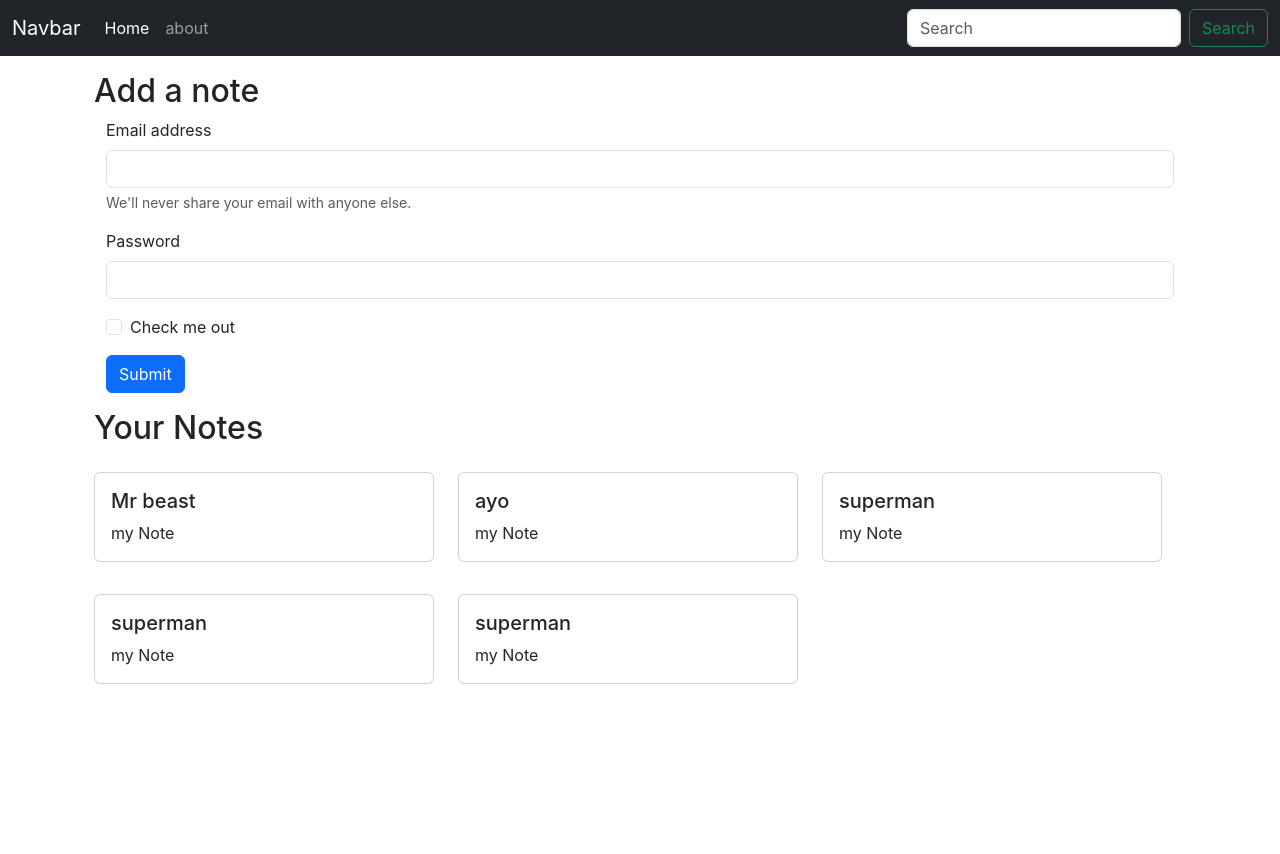
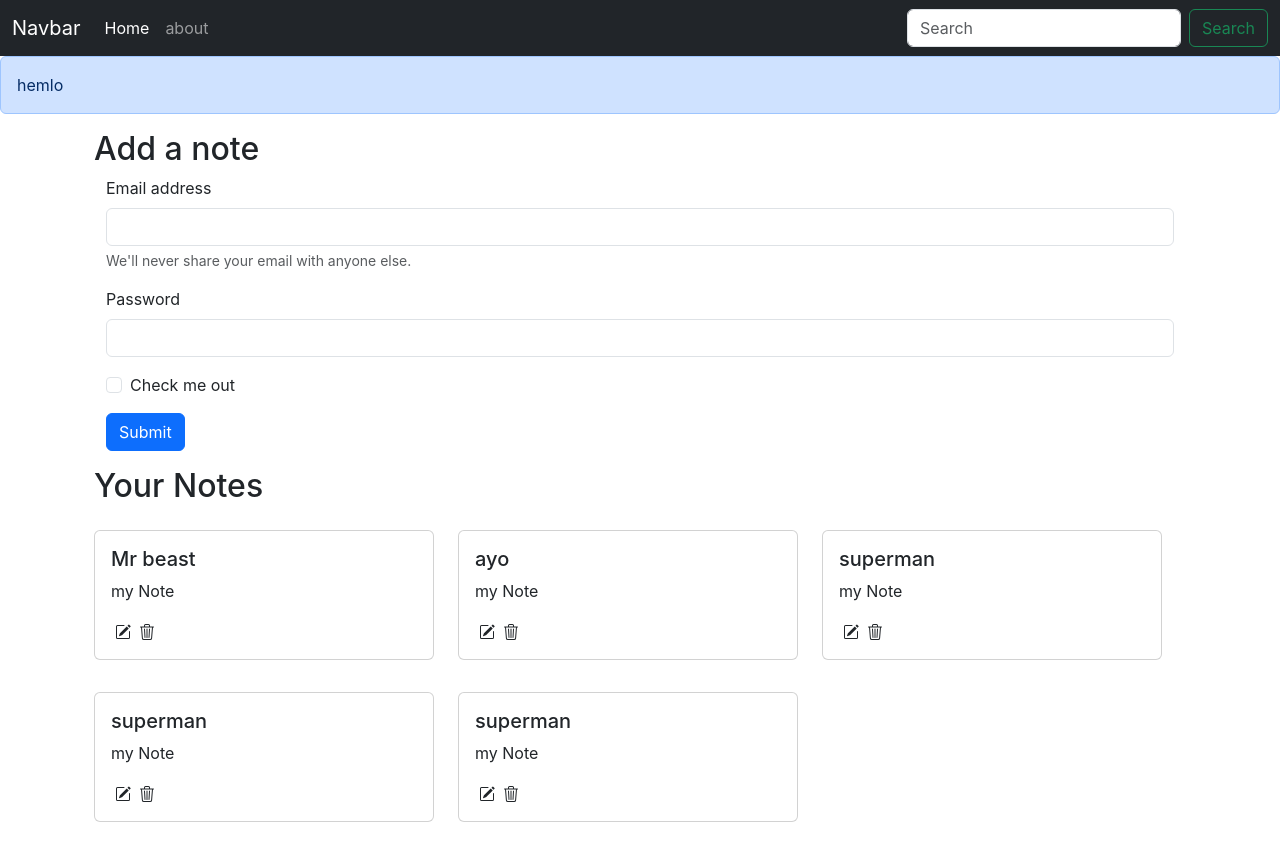
Before and after one commit to Daniyal-Lodhi/inotebook, a React (Create React App) app: page / in a window 1280 px wide. Before the commit the page ends 800 px from the top, so only its background shows below. Built offline with nearby package versions, Linux system fonts and the light colour scheme.

Commit message:
till alert and svg in noteitems

```diff
--- a/package.json
+++ b/package.json
@@ -6,6 +6,7 @@
     "@testing-library/jest-dom": "^5.16.5",
     "@testing-library/react": "^13.4.0",
     "@testing-library/user-event": "^13.5.0",
+    "bootstrap-icons": "^1.10.5",
     "concurrently": "^8.0.1",
     "react": "^18.2.0",
     "react-dom": "^18.2.0",
@@ -18,7 +19,7 @@
     "build": "react-scripts build",
     "test": "react-scripts test",
     "eject": "react-scripts eject",
-    "both" : "concurrently \"npm run start \" \"nodemon backend/index.js \""
+    "both": "concurrently \"npm run start \" \"nodemon backend/index.js \""
   },
   "eslintConfig": {
     "extends": [
--- a/src/App.js
+++ b/src/App.js
@@ -8,6 +8,7 @@ import Navbar from './components/Navbar';
 import Home from './components/Home';
 import About from './components/About';
 import NoteState from './context/notes/NoteState';
+import Alert from './components/Alert';
 
 
 
@@ -17,6 +18,7 @@ function App() {
       <NoteState>
         <Router>
           <Navbar />
+          <Alert message="hemlo"/>
 
           <div className="container">
             <Routes>
--- /dev/null
+++ b/src/components/Alert.js
@@ -0,0 +1,13 @@
+import React from 'react'
+
+const Alert = (props) => {
+    return (
+        <div>
+            <div className="alert alert-primary" role="alert">
+            {props.message}
+            </div>
+        </div>
+    )
+}
+
+export default Alert
--- a/src/components/NoteItems.js
+++ b/src/components/NoteItems.js
@@ -4,12 +4,18 @@ const NoteItems = (props) => {
     const { note } = props;
     return (
         <div className="col-md-4 my-3">
-            <div class="card">
-                <div class="card-body">
-                    <h5 class="card-title">{note.title}</h5>
-                    <p class="card-text">{note.description}</p>
+            <div className="card">
+                <div className="card-body">
+                    <h5 className="card-title">{note.title}</h5>
+                    <p className="card-text">{note.description}</p>
+                    <svg xmlns="http://www.w3.org/2000/svg" width="16" height="16" fill="currentColor" className=" mx-1 bi bi-pencil-square" viewBox="0 0 16 16">
+                        <path d="M15.502 1.94a.5.5 0 0 1 0 .706L14.459 3.69l-2-2L13.502.646a.5.5 0 0 1 .707 0l1.293 1.293zm-1.75 2.456-2-2L4.939 9.21a.5.5 0 0 0-.121.196l-.805 2.414a.25.25 0 0 0 .316.316l2.414-.805a.5.5 0 0 0 .196-.12l6.813-6.814z" />
+                        <path fillRule="evenodd" d="M1 13.5A1.5 1.5 0 0 0 2.5 15h11a1.5 1.5 0 0 0 1.5-1.5v-6a.5.5 0 0 0-1 0v6a.5.5 0 0 1-.5.5h-11a.5.5 0 0 1-.5-.5v-11a.5.5 0 0 1 .5-.5H9a.5.5 0 0 0 0-1H2.5A1.5 1.5 0 0 0 1 2.5v11z" /></svg>
+                    <svg xmlns="http://www.w3.org/2000/svg" width="16" height="16" fill="currentColor" className="mx-1 bi bi-trash3" viewBox="0 0 16 16">
+                        <path d="M6.5 1h3a.5.5 0 0 1 .5.5v1H6v-1a.5.5 0 0 1 .5-.5ZM11 2.5v-1A1.5 1.5 0 0 0 9.5 0h-3A1.5 1.5 0 0 0 5 1.5v1H2.506a.58.58 0 0 0-.01 0H1.5a.5.5 0 0 0 0 1h.538l.853 10.66A2 2 0 0 0 4.885 16h6.23a2 2 0 0 0 1.994-1.84l.853-10.66h.538a.5.5 0 0 0 0-1h-.995a.59.59 0 0 0-.01 0H11Zm1.958 1-.846 10.58a1 1 0 0 1-.997.92h-6.23a1 1 0 0 1-.997-.92L3.042 3.5h9.916Zm-7.487 1a.5.5 0 0 1 .528.47l.5 8.5a.5.5 0 0 1-.998.06L5 5.03a.5.5 0 0 1 .47-.53Zm5.058 0a.5.5 0 0 1 .47.53l-.5 8.5a.5.5 0 1 1-.998-.06l.5-8.5a.5.5 0 0 1 .528-.47ZM8 4.5a.5.5 0 0 1 .5.5v8.5a.5.5 0 0 1-1 0V5a.5.5 0 0 1 .5-.5Z" />
+                    </svg>
+                </div>
 
-                </div>
             </div>
         </div>
     )
--- a/src/components/Notes.js
+++ b/src/components/Notes.js
@@ -10,7 +10,7 @@ const Notes = () => {
         <div className="container my-3 row">
             <h2>Your Notes</h2>
             {notes.map((note) => {
-                return <NoteItems note = {note} />
+                return <NoteItems key = {note._id} note = {note} />
             })}
         </div>
     )
--- a/src/context/notes/NoteState.js
+++ b/src/context/notes/NoteState.js
@@ -30,7 +30,7 @@ const NoteState = (props)=>{
       "date": "2023-04-20T22:46:10.774Z",
       "__v": 0
     },{
-      "_id": "6441c0b2219baae5e87f56f1",
+      "_id": "6441c0b2f219baaeff5e87f56f1",
       "user": "643c63af7ef5b872b145f426",
       "title": "superman",
       "description": "my Note",
@@ -38,7 +38,7 @@ const NoteState = (props)=>{
       "date": "2023-04-20T22:46:10.774Z",
       "__v": 0
     },{
-      "_id": "6441c0b2219baae5e87f56f1",
+      "_id": "6441c0b2219baaffe5e87f56f1",
       "user": "643c63af7ef5b872b145f426",
       "title": "superman",
       "description": "my Note",
```
Also changed, not shown: 1 other file (tests, documents, lock files or other folders).
